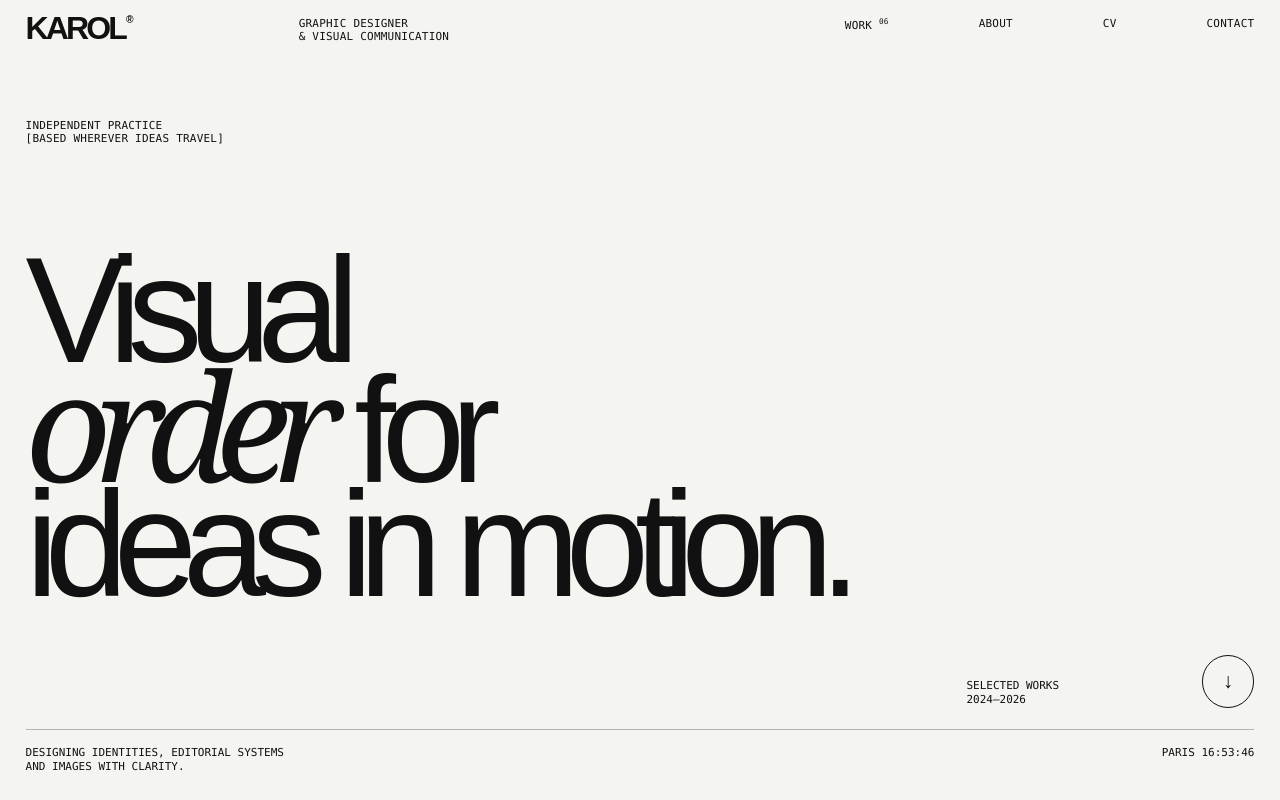
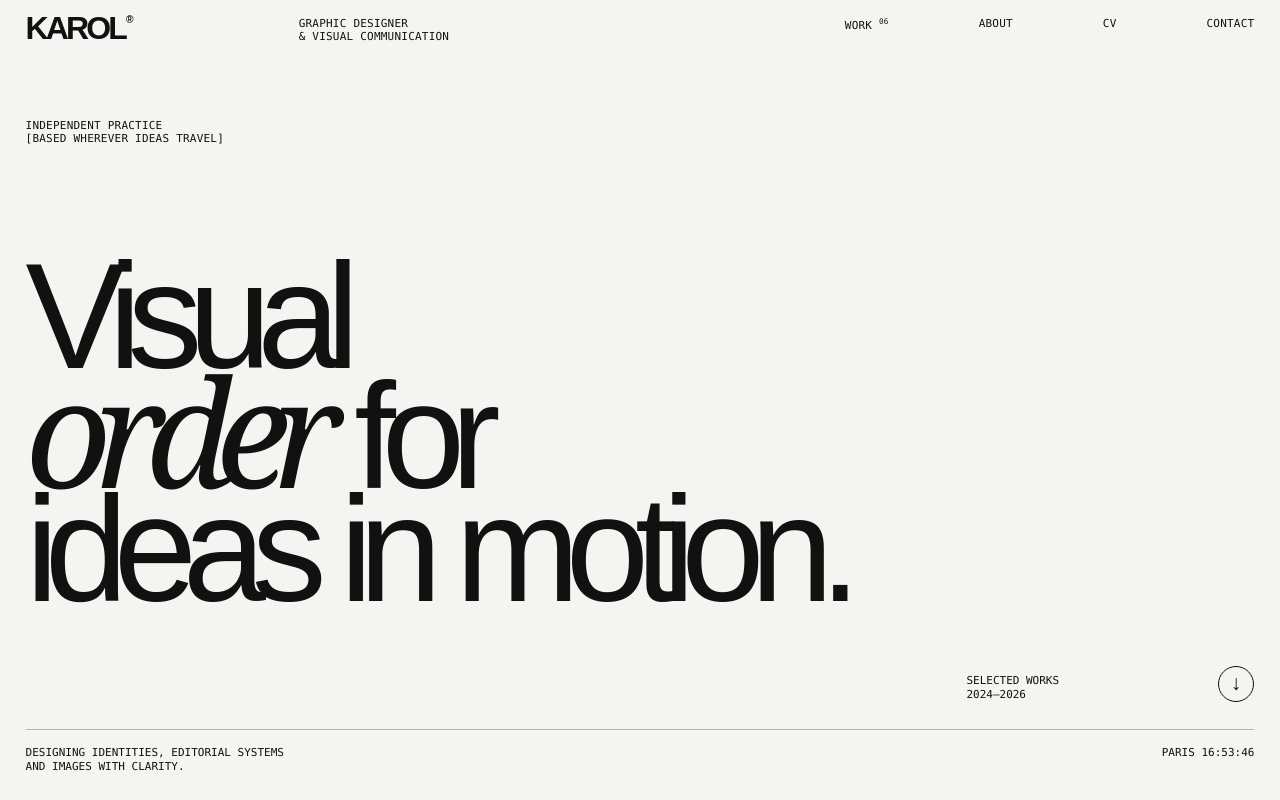
Before and after one commit to karoiel/KAROLPORTFOLIO, a plain HTML site: page index.html in a window 1280 px wide. Shown: the top 800 px of the page. Drawn offline with Linux system fonts and the light colour scheme.

Commit message:
Update styles.css

```diff
--- a/styles.css
+++ b/styles.css
@@ -57,7 +57,7 @@ img { display: block; max-width: 100%; }
 .hero__title em, .about__statement em, .contact__main em { font-family: Georgia, "Times New Roman", serif; font-weight: 400; letter-spacing: -.11em; }
 .hero__side { display: grid; grid-template-columns: 1fr auto; grid-column: 10 / -1; align-items: end; gap: 1rem; margin-top: 1rem; }
 .hero__side p, .hero__footer p { margin: 0; font: 11px/1.3 var(--mono); text-transform: uppercase; }
-.circle-link { display: grid; place-items: center; width: 3.3rem; aspect-ratio: 1; border: 1px solid var(--ink); border-radius: 50%; font-size: 1.3rem; transition: background .25s, color .25s, transform .25s; }
+.circle-link { display: grid; place-items: center; width: 2.3rem; aspect-ratio: 1; border: 1px solid var(--ink); border-radius: 50%; font-size: 1.3rem; transition: background .25s, color .25s, transform .25s; }
 .circle-link:hover { color: var(--paper); background: var(--ink); transform: translateY(.2rem); }
 .hero__footer { display: flex; justify-content: space-between; grid-column: 1 / -1; padding-top: 1rem; border-top: 1px solid var(--line); }
 
```
